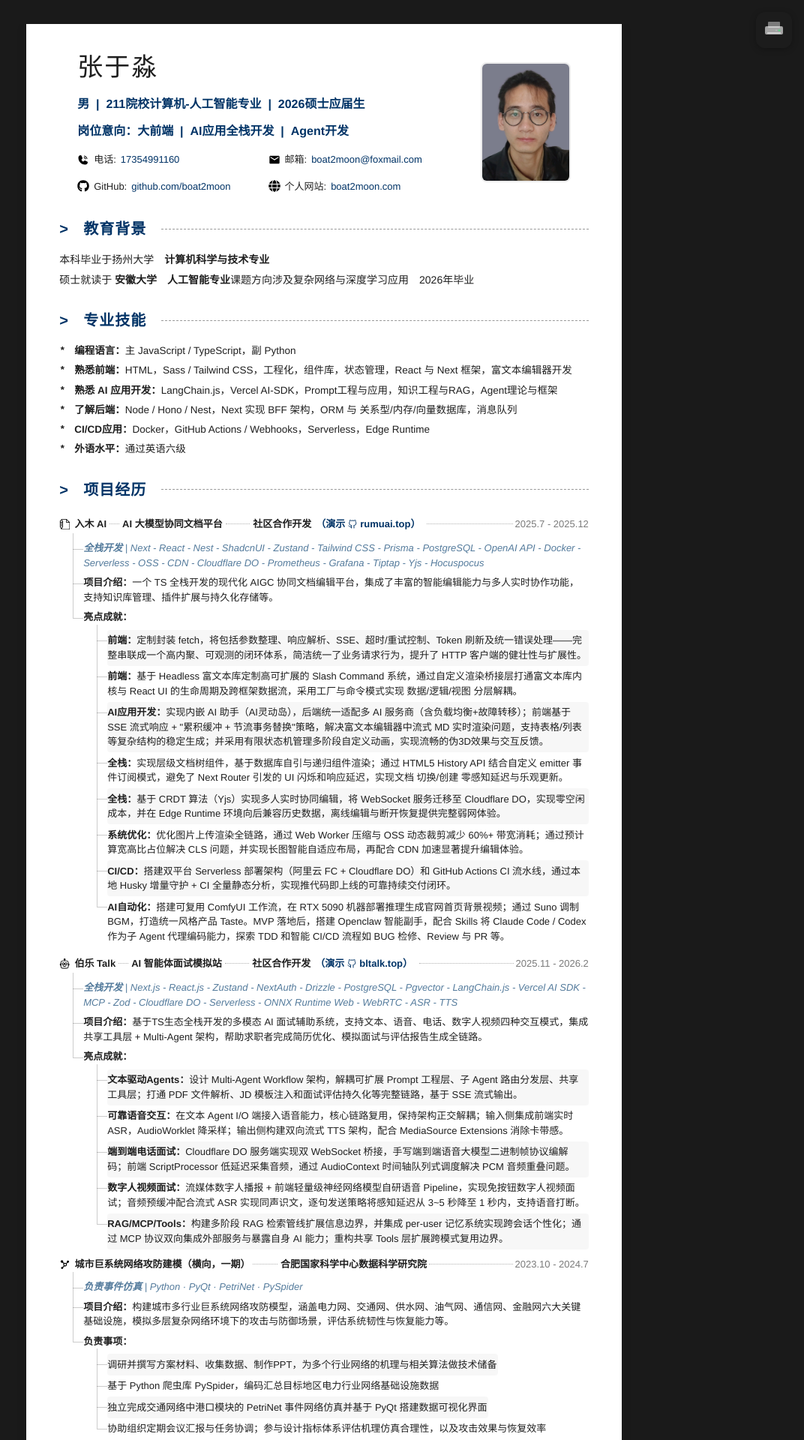
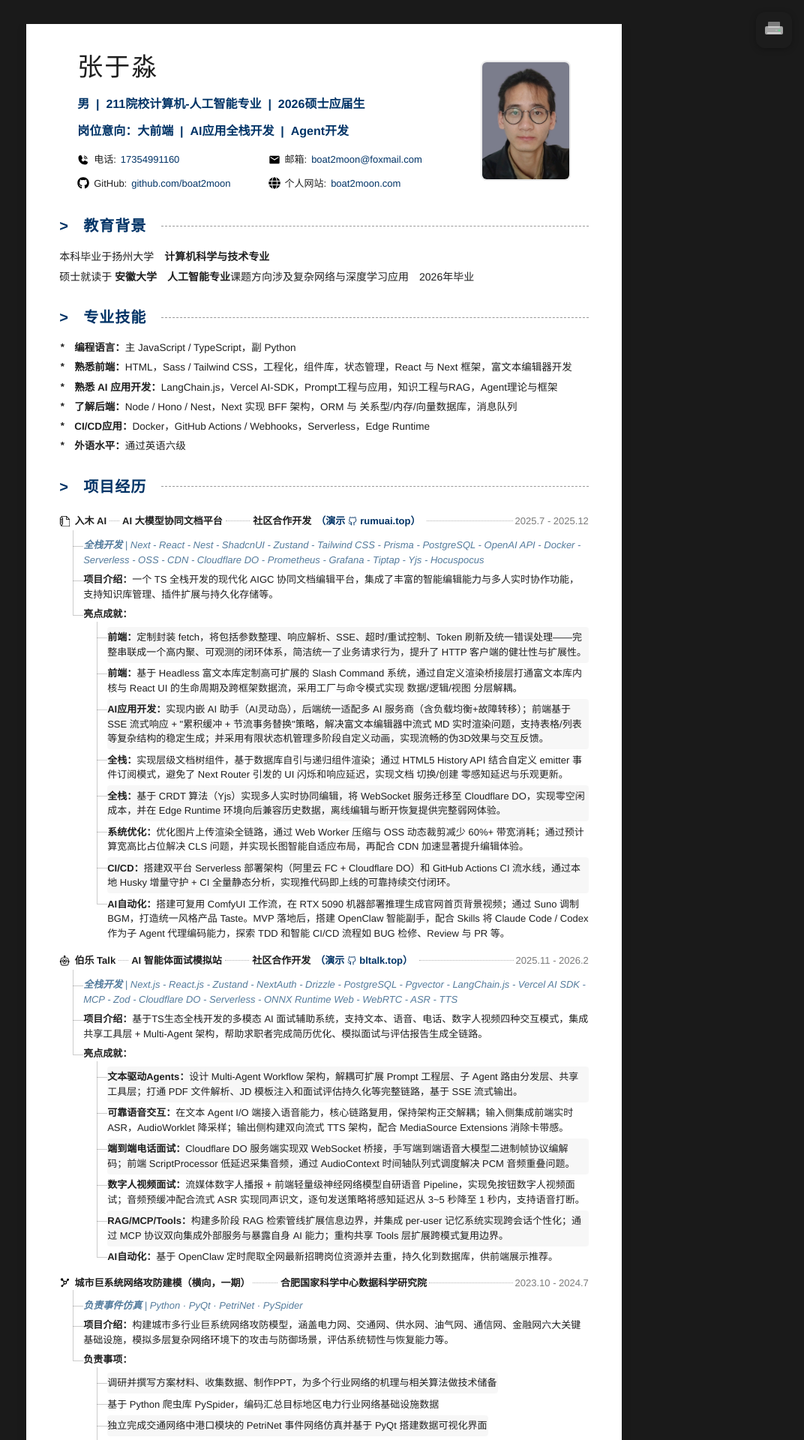
Before and after one commit to boat2moon/boat2moon, a Next.js app: page /resume in a window 1280 px wide. Shown: the top 1920 px of the page at 75% size, without its empty margins (208-1280 px from the left). Built offline with nearby package versions, Linux system fonts and the light colour scheme.

Commit message:
style(resume): 优化打印样式控制简历在2页A4纸内并调整联系方式行间距

```diff
--- a/src/app/resume/page.tsx
+++ b/src/app/resume/page.tsx
@@ -251,7 +251,7 @@
                   <li>
                     <strong>AI自动化：</strong>
                     搭建可复用 ComfyUI 工作流，在 RTX 5090 机器部署推理生成官网首页背景视频；通过
-                    Suno 调制 BGM，打造统一风格产品 Taste。MVP 落地后，搭建 Openclaw 智能副手，配合
+                    Suno 调制 BGM，打造统一风格产品 Taste。MVP 落地后，搭建 OpenClaw 智能副手，配合
                     Skills 将 Claude Code / Codex 作为子 Agent 代理编码能力，探索 TDD 和智能 CI/CD
                     流程如 BUG 检修、Review 与 PR 等。
                   </li>
@@ -346,6 +346,10 @@
                     构建多阶段 RAG 检索管线扩展信息边界，并集成 per-user
                     记忆系统实现跨会话个性化；通过 MCP 协议双向集成外部服务与暴露自身 AI
                     能力；重构共享 Tools 层扩展跨模式复用边界。
+                  </li>
+                  <li>
+                    <strong>AI自动化：</strong>基于 OpenClaw
+                    定时爬取全网最新招聘岗位资源并去重，持久化到数据库，供前端展示推荐。
                   </li>
                 </ul>
               </li>
--- a/src/app/resume/resume.module.scss
+++ b/src/app/resume/resume.module.scss
@@ -131,7 +131,7 @@
   grid-template-columns: auto auto;
   justify-content: start;
   font-size: 13px;
-  gap: 8px 50px;
+  gap: 4px 50px;
   margin-top: 12px;
 }
 
@@ -449,14 +449,14 @@
 @media print {
   @page {
     size: A4;
-    /* 打印页边距：适度压缩 */
+    /* 打印页边距：适度压缩以控制2页 */
     margin: 5mm 0;
   }
 
   .resumePage {
     background: #fff;
     padding: 0;
-    line-height: 1.48; /* 打印时微调行高 */
+    line-height: 1.48; /* 打印时适度压缩行高 */
   }
 
   .printBtn {
@@ -471,7 +471,7 @@
 
   .main {
     box-shadow: none;
-    /* 打印时仅保留左右内边距 */
+    /* 打印时适度压缩内边距 */
     padding: 0 44px;
     margin: 0 !important;
     /* 禁用 JS 缩放，确保以 100% 比例打印 */
@@ -480,23 +480,26 @@
   }
 
   .header {
-    gap: 16px;
+    gap: 14px;
   }
 
   .header h1 {
     margin-bottom: 10px;
+    font-size: 32px;
   }
 
   .tagline {
-    margin-bottom: 11px;
+    margin-bottom: 10px;
+    font-size: 15.5px;
   }
 
   .contacts {
     margin-top: 8px;
+    gap: 4px 45px;
   }
 
   .section {
-    margin-top: 20px;
+    margin-top: 21px;
   }
 
   .sectionTitle {
@@ -506,6 +509,7 @@
 
   .education p {
     margin: 6px 0;
+    font-size: 13.5px;
   }
 
   .skillList li {
@@ -533,7 +537,12 @@
   }
 
   .tree ul ul > li {
-    padding: 3.5px 0;
+    padding: 3.6px 0;
+  }
+
+  .avatar {
+    width: 120px;
+    height: 160px;
   }
 
   /* 打印时禁用所有 hover 效果，防止悬浮状态被快照捕获 */
```
